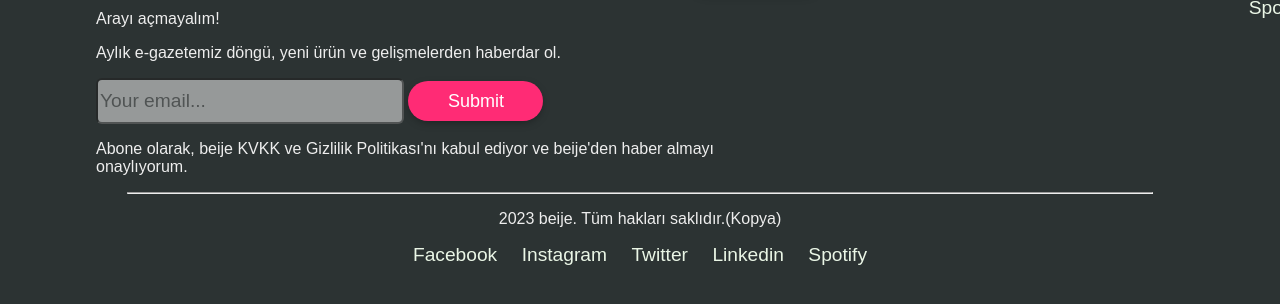
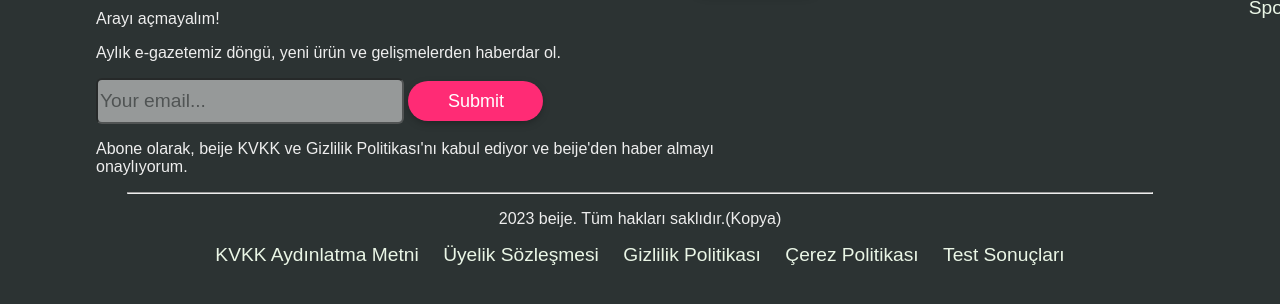
Before and after one commit to OmerFarukTal/Beije_Website, a plain HTML site: page index.html in a window 1280 px wide. Shown: the part 1177-1481 px from the top of the page. Drawn offline with Linux system fonts and the light colour scheme.

Commit message:
Links are fixed.

```diff
--- a/index.html
+++ b/index.html
@@ -205,11 +205,11 @@
                 <hr>
                 <div class="legal-stuff">
                     <p> 2023 beije. Tüm hakları saklıdır.(Kopya)</p>
-                    <a class="rights" href="https://www.facebook.com/beijewomen/">Facebook</a>
-                    <a class="rights" href="https://www.instagram.com/beijewomen/">Instagram</a>
-                    <a class="rights" href="https://twitter.com/beijewomen">Twitter</a>
-                    <a class="rights" href="https://tr.linkedin.com/company/beije-tr">Linkedin</a>
-                    <a class="rights" href="https://open.spotify.com/user/ma20bga4ewhwt96kx1p92f2uv">Spotify</a>
+                    <a class="rights" href="https://beije.co/know-us/kvkk">KVKK Aydınlatma Metni</a>
+                    <a class="rights" href="https://beije.co/know-us/membership-agreement">Üyelik Sözleşmesi</a>
+                    <a class="rights" href="https://beije.co/know-us/privacy">Gizlilik Politikası</a>
+                    <a class="rights" href="https://beije.co/know-us/cookies">Çerez Politikası</a>
+                    <a class="rights" href="https://beije.co/know-us/test-results">Test Sonuçları</a>
                 </div>
             </div>
         </footer>
```
